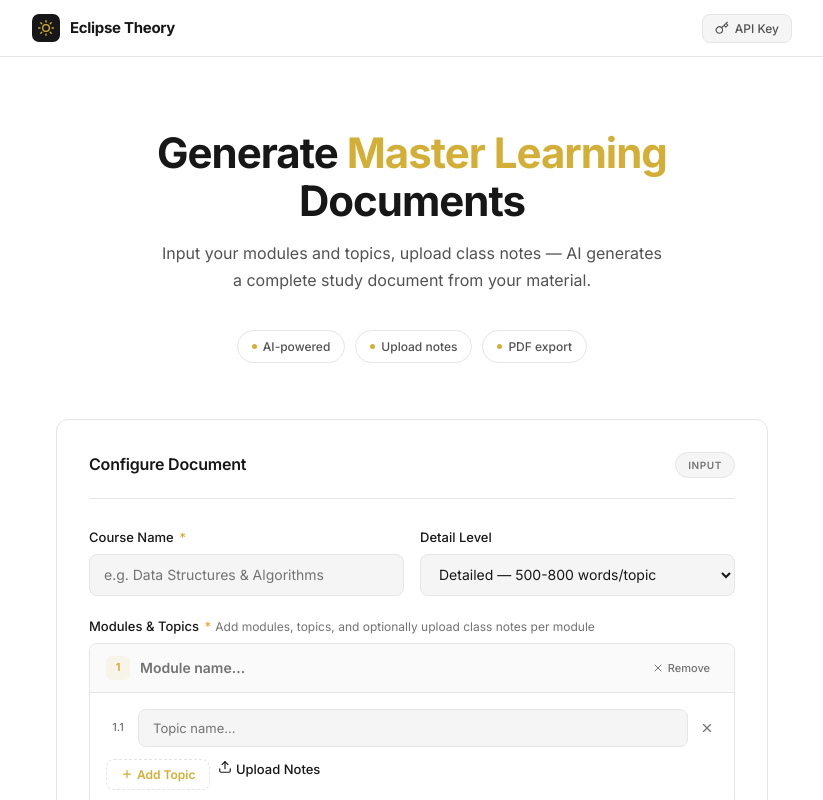
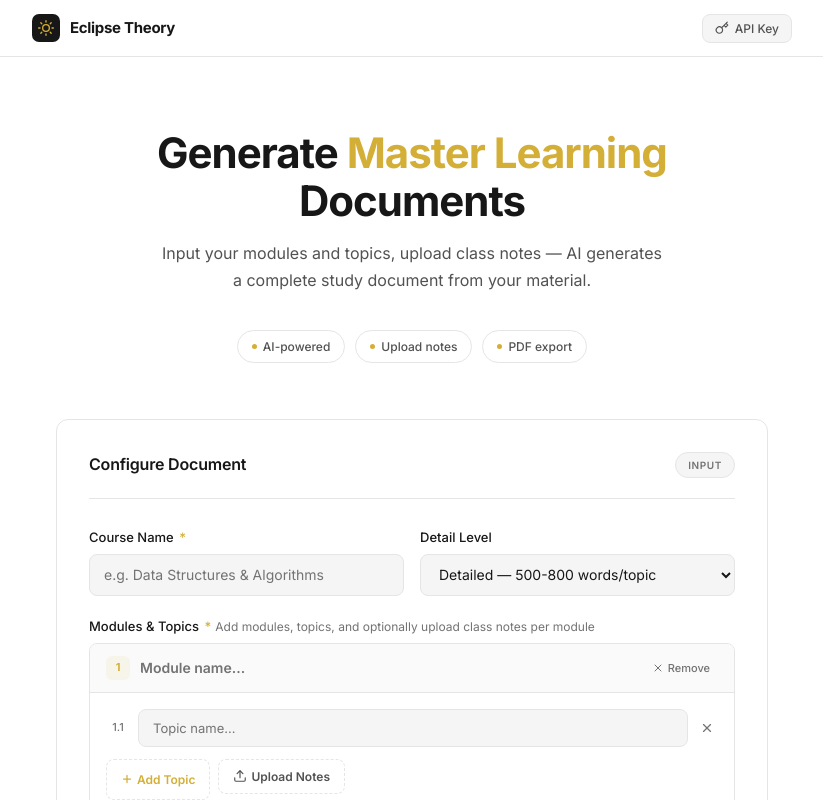
Before and after one commit to sameerreddy789/Eclipse_Theory, a Next.js app: page / in a window 1280 px wide. Shown: the top 800 px of the page, without its empty margins (228-1051 px from the left). Built offline with nearby package versions, Linux system fonts and the light colour scheme.

Commit message:
style: add file upload button, file chips, and file list styles

```diff
--- a/app/globals.css
+++ b/app/globals.css
@@ -390,6 +390,82 @@ button:focus-visible { outline: 2px solid var(--accent); outline-offset: 2px; }
 .btn-remove-module:hover { color: var(--danger); background: rgba(220,38,38,0.06); }
 .btn-remove-module svg { width: 12px; height: 12px; }
 
+/* UPLOAD BUTTON */
+.btn-upload {
+  background: var(--bg);
+  color: var(--text-muted);
+  font-size: 12px;
+  font-weight: 600;
+  padding: 7px 14px;
+  border-radius: var(--radius);
+  border: 1px dashed var(--border);
+  display: flex;
+  align-items: center;
+  gap: 4px;
+  cursor: pointer;
+  transition: all 150ms ease;
+}
+.btn-upload:hover { border-color: var(--accent); color: var(--accent); background: rgba(212,175,55,0.04); }
+
+/* FILE CHIPS */
+.file-list {
+  display: flex;
+  flex-wrap: wrap;
+  gap: 6px;
+  margin-top: 12px;
+  padding-top: 12px;
+  border-top: 1px dashed var(--border);
+}
+.file-chip {
+  display: flex;
+  align-items: center;
+  gap: 6px;
+  background: var(--bg-input);
+  border: 1px solid var(--border);
+  border-radius: 6px;
+  padding: 4px 8px 4px 6px;
+  font-size: 11px;
+  color: var(--text-muted);
+  max-width: 260px;
+}
+.file-type-badge {
+  font-size: 9px;
+  font-weight: 700;
+  color: #fff;
+  background: var(--secondary);
+  padding: 1px 5px;
+  border-radius: 3px;
+  flex-shrink: 0;
+  letter-spacing: 0.3px;
+}
+.file-name {
+  overflow: hidden;
+  text-overflow: ellipsis;
+  white-space: nowrap;
+  flex: 1;
+  min-width: 0;
+}
+.file-size {
+  color: var(--text-dim);
+  font-size: 10px;
+  flex-shrink: 0;
+}
+.file-remove {
+  background: none;
+  border: none;
+  color: var(--text-dim);
+  padding: 2px;
+  border-radius: 3px;
+  cursor: pointer;
+  display: flex;
+  align-items: center;
+  justify-content: center;
+  flex-shrink: 0;
+  transition: all 150ms ease;
+}
+.file-remove:hover { color: var(--danger); background: rgba(220,38,38,0.06); }
+.file-remove svg { width: 10px; height: 10px; }
+
 /* PDF BUTTON */
 .btn-pdf {
   font-family: inherit;
```
